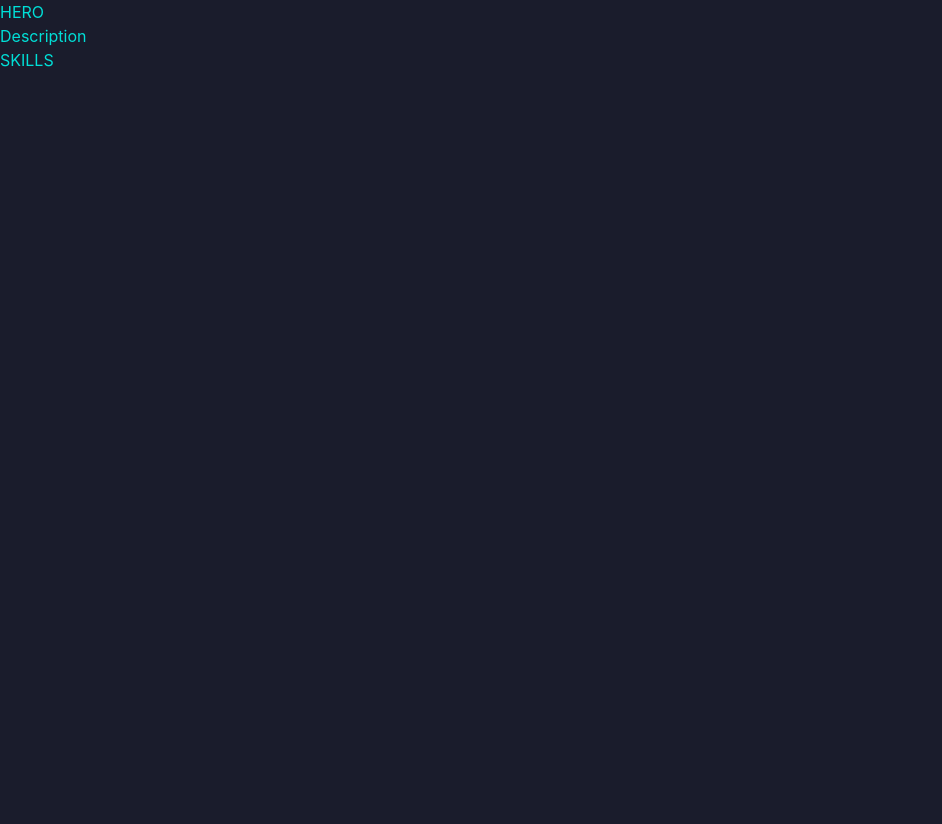
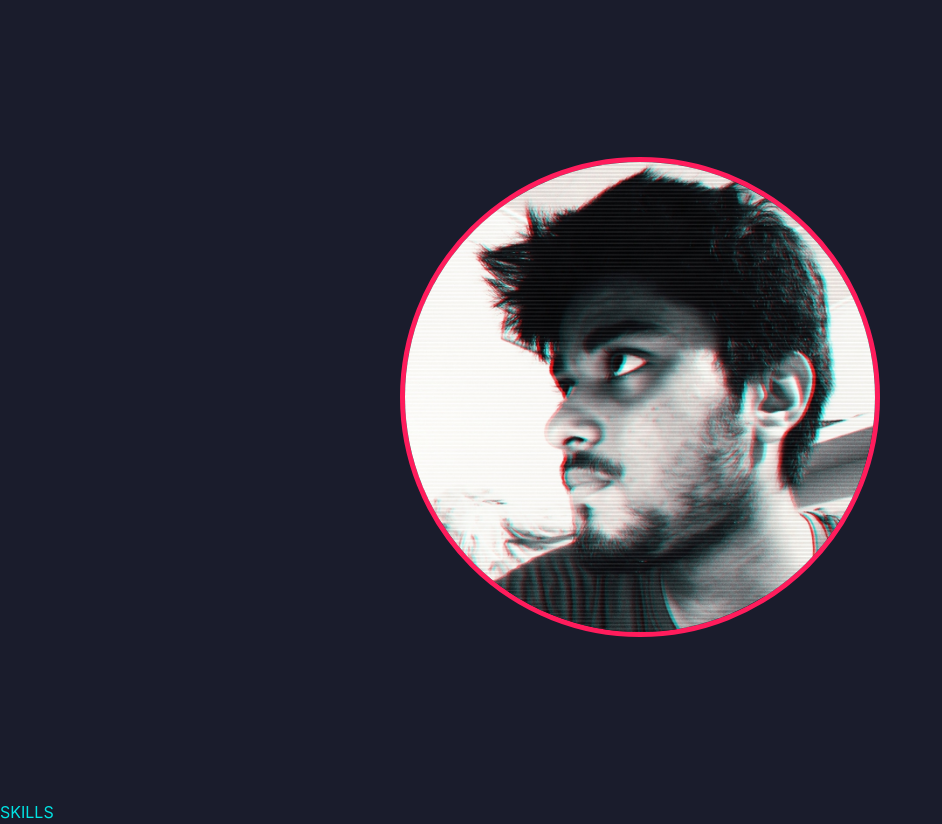
Before and after one commit to ujjwal-kr/mywebsite, a React (Create React App) app: page / in a window 1280 px wide. Shown: the whole page, without its empty margins (0-942 px from the left). Before the commit the page ends 800 px from the top, so only its background shows below. Built offline with nearby package versions, Linux system fonts and the light colour scheme.

Commit message:
placed the image

```diff
--- a/package.json
+++ b/package.json
@@ -11,6 +11,7 @@
     "@types/react": "^17.0.0",
     "@types/react-dom": "^17.0.0",
     "@types/react-router-dom": "^5.1.7",
+    "@types/styled-components": "^5.1.7",
     "axios": "^0.21.1",
     "bulma": "^0.9.2",
     "framer-motion": "^3.7.0",
--- a/public/index.html
+++ b/public/index.html
@@ -13,7 +13,7 @@
     <link rel="manifest" href="%PUBLIC_URL%/manifest.json" />
     <title>Ujjwal Kumar</title>
   </head>
-  <body class="has-text-info">
+  <body class="has-text-danger">
     <noscript>You need to enable JavaScript to run this app.</noscript>
     <div id="root"></div>
   </body>
--- a/src/App.sass
+++ b/src/App.sass
@@ -11,9 +11,11 @@ $beige-lighter: #eff0eb
 // global variables
 $grey-dark: $brown
 $primary: $pink
+
 $link: $pink
-$info: #00dfd7
+$info: rgb(26, 28, 44)
 $success: $green
+$danger: #00e4e4
 $widescreen-enabled: false
 $fullhd-enabled: false
 
@@ -23,11 +25,13 @@ $control-border-width: 2px
 $input-border-color: transparent
 $input-shadow: none
 
-@import '../node_modules/bulma/sass/utilities/_all.sass'
-@import '../node_modules/bulma/sass/base/_all.sass'
+@import '../node_modules/bulma/sass/utilities/_all'
+@import '../node_modules/bulma/sass/base/_all'
 @import '../node_modules/bulma/sass/helpers/color'
 @import '../node_modules/bulma/sass/elements/button.sass'
 @import '../node_modules/bulma/sass/elements/form.sass'
 @import '../node_modules/bulma/sass/grid/_all'
+@import '../node_modules/bulma/sass/helpers/typography'
 @import '../node_modules/bulma/sass/components/navbar.sass'
 @import '../node_modules/bulma/sass/layout/hero.sass'
+@import '../node_modules/bulma/sass/elements/image'
--- /dev/null
+++ b/src/components/home.tsx
@@ -0,0 +1,18 @@
+import styled from 'styled-components';
+
+export const MyImageEl = styled.img`
+    width: 30rem;
+    height: 30rem;
+    border-radius: 50%;
+    border: 5px solid #ff1c5c;
+`
+
+export const ImgContainer = styled.div`
+    text-align: center;
+    width: 100%;
+    margin: auto;
+`
+
+export const Description = styled.div`
+
+`
--- a/src/home.tsx
+++ b/src/home.tsx
@@ -1,10 +1,11 @@
 import React from 'react';
+import MyImage from './assets/me.jpg';
+import { MyImageEl, ImgContainer } from './components/home';
 
 function Home() {
     return (
         <div>
             <Hero />
-            <Description />
             <Skills />
         </div>
     )
@@ -12,14 +13,13 @@ function Home() {
 
 function Hero() {
     return (
-        <div className="hero">HERO</div>
-    )
-}
-
-
-function Description() {
-    return (
-        <div className="description">Description</div>
+        <div>
+            <div className="hero is-info is-fullheight">
+                <ImgContainer>
+                    <MyImageEl src={MyImage} />
+                </ImgContainer>
+            </div>
+        </div>
     )
 }
 
--- /dev/null
+++ b/src/react-app-env.d.ts
@@ -0,0 +1 @@
+/// <reference types="react-scripts" />
```
Also changed, not shown: src/assets/me.jpg (renamed from assets/me.jpg), 1 other file (tests, documents, lock files or other folders).
